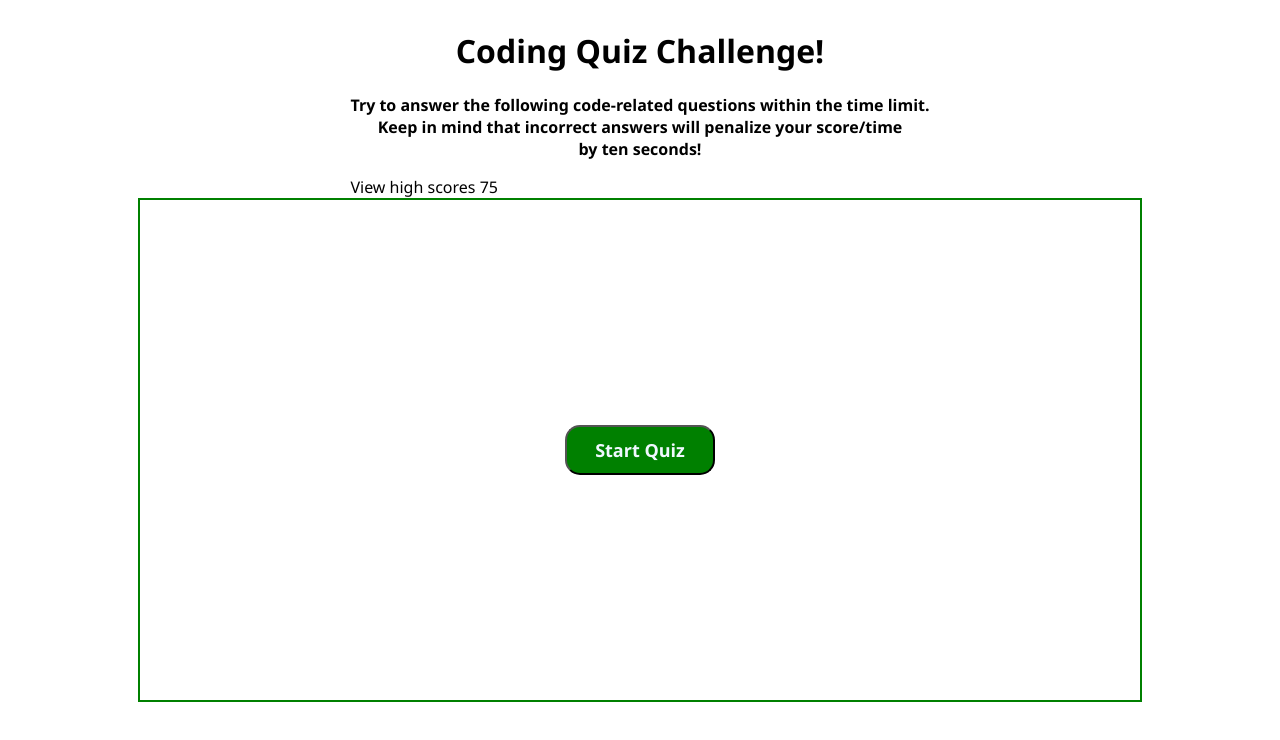
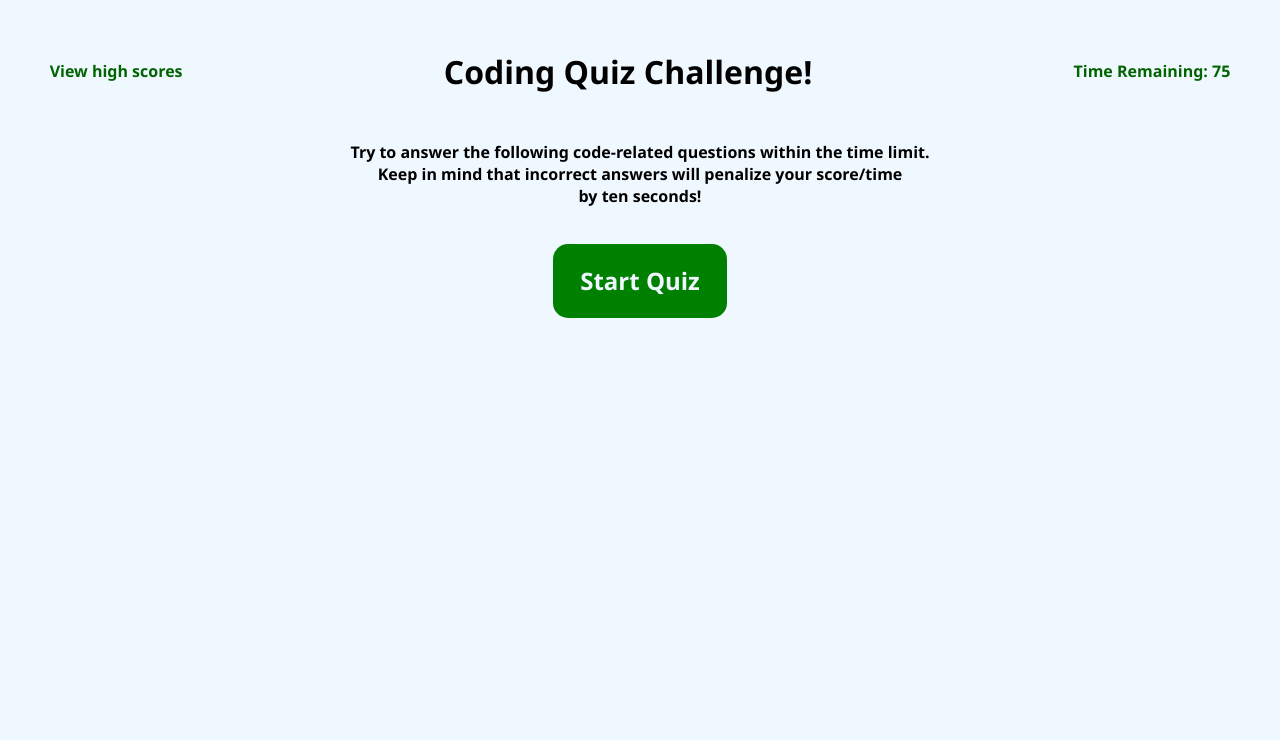
Before and after one commit to adamjflynn/JavaScript-Quiz, a plain HTML site: page index.html in a window 1280 px wide. Drawn offline with Linux system fonts and the light colour scheme.

Commit message:
finish main html and css

```diff
--- a/assets/css/style.css
+++ b/assets/css/style.css
@@ -1,28 +1,36 @@
-body {
+* {
+    font-family: 'Segoe UI', Tahoma, Geneva, Verdana, sans-serif;
+    background-color: aliceblue;
+    margin: 0;
+    padding: 1%;
+}
+header {
     display: flex;
-    flex-direction: column;
+    justify-content: space-between;
     align-items: center;
-    font-family: 'Segoe UI', Tahoma, Geneva, Verdana, sans-serif;
-}
-h1 {
-    text-align: center;
 }
 p {
     display: flex;
     justify-content: center;
     text-align: center;
-    font-family: 'Segoe UI', Tahoma, Geneva, Verdana, sans-serif;
     font-weight: bold;
 }
+.sub-title {
+    display: flex;
+    justify-content: space-between;
+    font-weight: bolder;
+    color: darkgreen;
+}
 .container {
-    border: solid 2px green;
-    height: 500px;
-    width: 1000px;
     display: flex;
     justify-content: center;
     align-items: center;
 }
 #start-button {
+    display: flex;
+    justify-content: center;
+    align-items: center;
+    text-decoration-line: none;
     border-radius: 15px;
     height: 50px;
     width: 150px;
@@ -31,5 +39,6 @@ p {
     font-weight: bolder;
     font-size: large;
     color:aliceblue;
+    font-size: 24px;
 
 }
--- a/assets/js/script.js
+++ b/assets/js/script.js
@@ -4,3 +4,10 @@ function startQuiz() {
     document.getElementById('start-button').remove();
     document.getElementById('header').remove();
     }
+
+// variables
+
+const question = document.getElementById('question');
+const answers = Array.from(document.getElementsByClassName('choice-text'));
+const questionNumber = document.getElementById('questionNumber');
+const numberCorrect = document.getElementById('score');
--- a/index.html
+++ b/index.html
@@ -7,11 +7,22 @@
     <title>Coding Quiz</title>
     <link rel="stylesheet" href="assets/css/style.css">
 </head>
-<body>
+
     <header id="header">
-        <h1>
+        <p1 class="sub-title">
+            View high scores
+        </p1>
+        <h1 class="title">
             Coding Quiz Challenge!
+
         </h1>
+
+        <p1 class= "sub-title" id="timer">
+            Time Remaining: 75
+        </p1>
+
+    </header>
+    <div>
         <p>
             Try to answer the following code-related questions within the time limit.
         </br>
@@ -19,15 +30,11 @@
         </br>
             by ten seconds!
         </p>
-        <p1>
-            View high scores
-        </p1>
-        <p1 id="timer">75</p1>
-    </header>
+    </div>
     <div class="container">
-        <button class="button" href="quiz.html" id="start-button">
+        <a class="button" href="quiz.html" id="start-button">
             Start Quiz
-        </button>
+        </a>
     </div>
     <script src="assets/js/script.js"></script>
 </body>
```
Also changed, not shown: quiz.html (+1 -0 lines).
